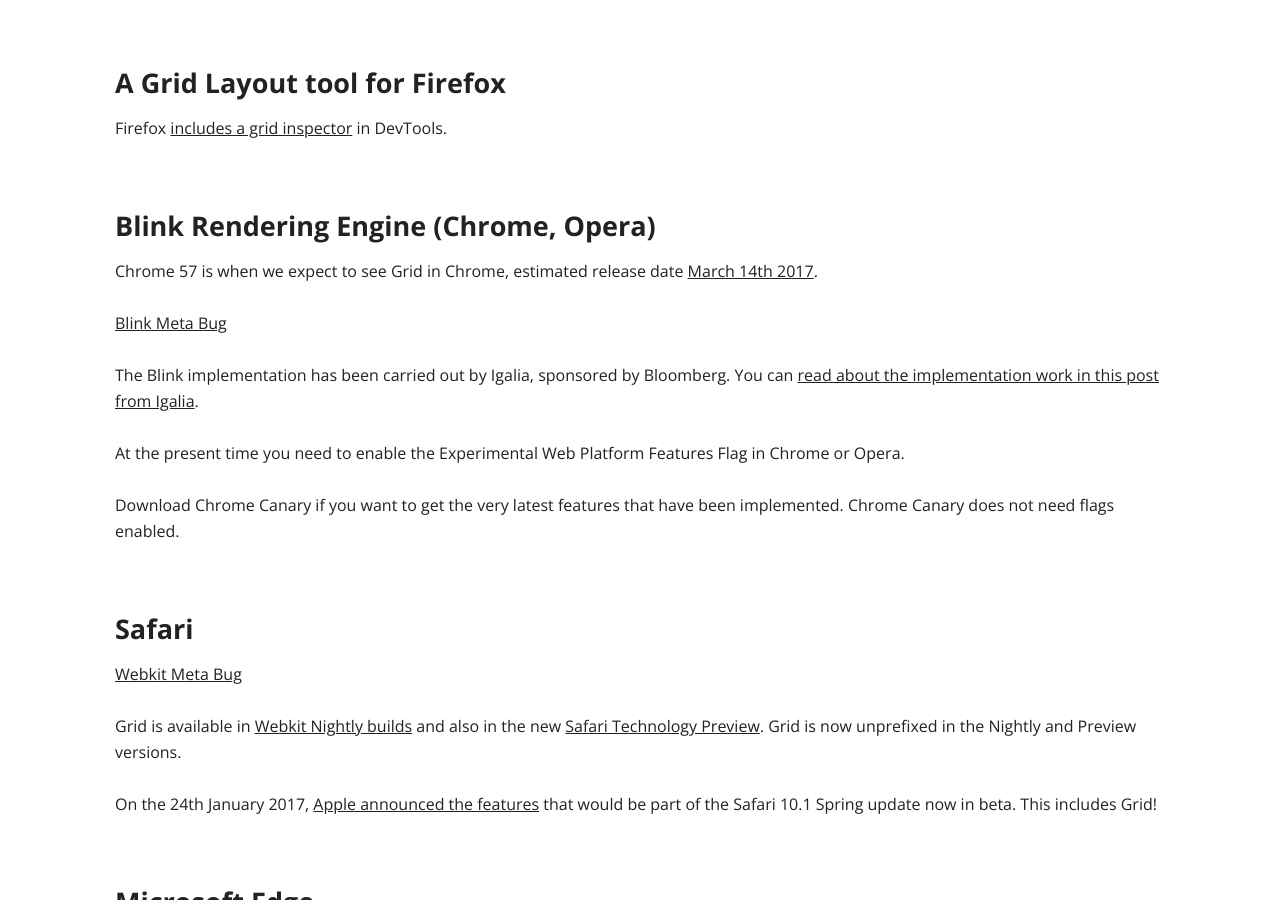
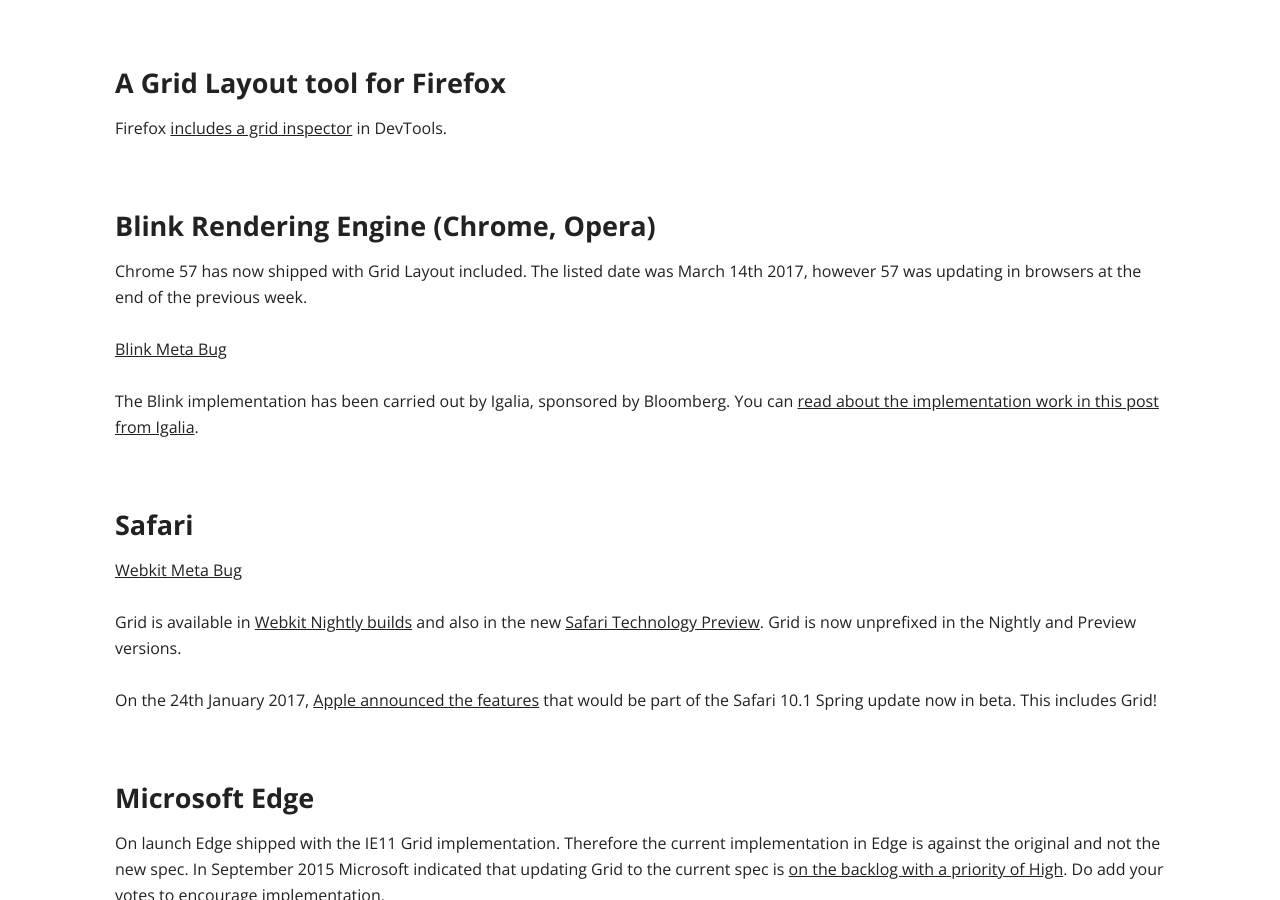
Before and after one commit to rachelandrew/grid-by-example, a Jekyll site: the page built from browsers/index.md, in a window 1280 px wide and 900 px high, scrolled down 802 px. Built offline with Jekyll 4.4.1, drawn with Linux system fonts in a browser that asks for light colours; comment, search, counter and statistics services are not loaded.

Commit message:
updating browsers for Chrome 57

```diff
--- a/browsers/index.md
+++ b/browsers/index.md
@@ -21,15 +21,12 @@ Firefox [includes a grid inspector](https://hacks.mozilla.org/2016/12/css-grid-a
 
 ## Blink Rendering Engine (Chrome, Opera)
 
-Chrome 57 is when we expect to see Grid in Chrome, estimated release date [March 14th 2017](https://www.chromium.org/developers/calendar).
+Chrome 57 has now shipped with Grid Layout included. The listed date was March 14th 2017, however 57 was updating in browsers at the end of the previous week.
 
 [Blink Meta Bug](https://code.google.com/p/chromium/issues/detail?id=79180)
 
 The Blink implementation has been carried out by Igalia, sponsored by Bloomberg. You can [read about the implementation work in this post from Igalia](http://blogs.igalia.com/mrego/2015/01/08/css-grid-layout-2014-recap-implementation-status/).
 
-At the present time you need to enable the Experimental Web Platform Features Flag in Chrome or Opera.
-
-Download Chrome Canary if you want to get the very latest features that have been implemented. Chrome Canary does not need flags enabled.
 
 ## Safari
 
```
